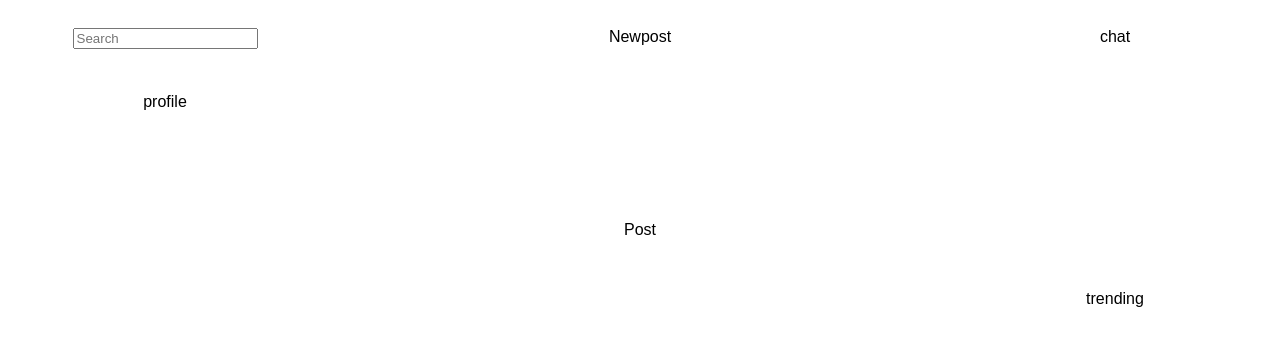
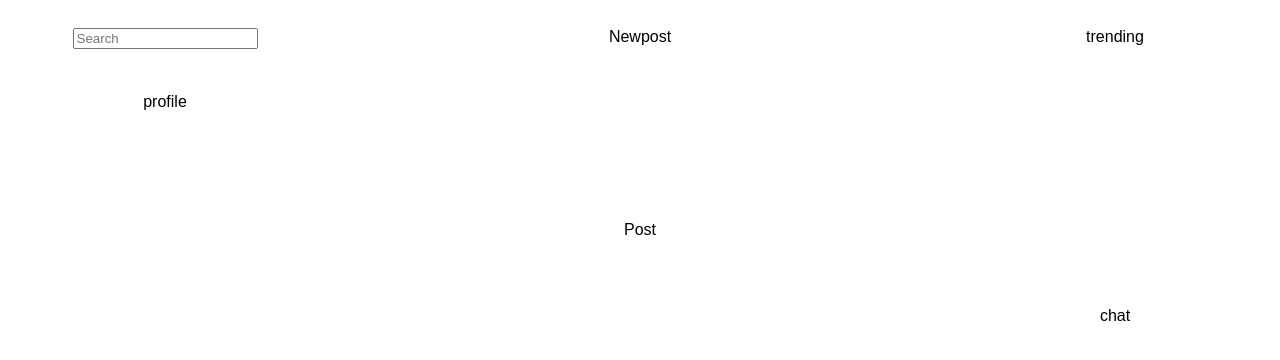
Before and after one commit to GuavaGuy2693/twatter, a React (Create React App) app: page / in a window 1280 px wide. Shown: the top 360 px of the page. Built offline with nearby package versions, Linux system fonts and the light colour scheme.

Commit message:
Cleaning and cleansing ahahahahaaa

```diff
--- a/src/App.js
+++ b/src/App.js
@@ -1,6 +1,4 @@
-import { Component } from "react";
 import "./styles.css";
-import styled from "styled-components";
 import { MainArea } from "./Components";
 const App = () => {
   return (
@@ -11,18 +9,3 @@ const App = () => {
 };
 
 export default App;
-
-const Wrapper = styled.div`
-  display: flex;
-  flex-direction: row;
-  justify-content: center;
-  align-items: flex-start;
-  padding: 20px 0px;
-  gap: 15px;
-
-  position: absolute;
-  width: 1270px;
-  height: 715px;
-  left: 85px;
-  top: 0px;
-`;
--- a/src/Components/Feed.jsx
+++ b/src/Components/Feed.jsx
@@ -4,15 +4,15 @@ import Newpost from "./Feed/Newpost";
 import Post from "./Feed/Post";
 const feed = () => {
   return (
-    <Feeddiv>
+    <FeedDiv>
       <Newpost />
       <Post />
-    </Feeddiv>
+    </FeedDiv>
   );
 };
 
 export default feed;
-const Feeddiv = styled.div`
+const FeedDiv = styled.div`
   display: flex;
   flex-direction: column;
   align-items: center;
--- a/src/Components/Feed/Newpost.jsx
+++ b/src/Components/Feed/Newpost.jsx
@@ -1,11 +1,11 @@
 import React from "react";
 import styled from "styled-components";
 const Newpost = () => {
-  return <Newpostdiv>Newpost</Newpostdiv>;
+  return <NewPostDiv>Newpost</NewPostDiv>;
 };
 
 export default Newpost;
-const Newpostdiv = styled.div`
+const NewPostDiv = styled.div`
   width: 600px;
   height: 178px;
 
--- a/src/Components/Feed/Post.jsx
+++ b/src/Components/Feed/Post.jsx
@@ -1,11 +1,11 @@
 import React from "react";
 import styled from "styled-components";
 const Post = () => {
-  return <Postdiv>Post</Postdiv>;
+  return <PostDiv>Post</PostDiv>;
 };
 
 export default Post;
-const Postdiv = styled.div`
+const PostDiv = styled.div`
   width: 600px;
   height: 482px;
 
--- a/src/Components/MainArea.jsx
+++ b/src/Components/MainArea.jsx
@@ -2,7 +2,7 @@ import React from "react";
 import styled from "styled-components";
 import User from "./User";
 import Feed from "./Feed";
-import Rightnav from "../Rightnav";
+import Rightnav from "./Rightnav";
 const MainArea = () => {
   return (
     <Wrapper>
--- a/src/Rightnav.jsx
+++ b/src/Components/Rightnav.jsx
@@ -4,15 +4,15 @@ import Chat from "./Rightnav/Chat";
 import Trending from "./Rightnav/Trending";
 const Rightnav = () => {
   return (
-    <div>
+    <RightNavDiv>
       <Chat />
       <Trending />
-    </div>
+    </RightNavDiv>
   );
 };
 
 export default Rightnav;
-const Rightnavdiv = styled.div`
+const RightNavDiv = styled.div`
   display: flex;
   flex-direction: column;
   align-items: flex-start;
--- a/src/Rightnav/Chat.jsx
+++ b/src/Components/Rightnav/Chat.jsx
@@ -1,11 +1,11 @@
 import React from "react";
 import styled from "styled-components";
 const Chat = () => {
-  return <Chatdiv>chat</Chatdiv>;
+  return <ChatDiv>chat</ChatDiv>;
 };
 
 export default Chat;
-const Chatdiv = styled.div`
+const ChatDiv = styled.div`
   width: 320px;
   height: 262px;
 
--- a/src/Rightnav/Trending.jsx
+++ b/src/Components/Rightnav/Trending.jsx
@@ -1,11 +1,11 @@
 import React from "react";
 import styled from "styled-components";
 const Trending = () => {
-  return <Trendingdiv>trending</Trendingdiv>;
+  return <TrendingDiv>trending</TrendingDiv>;
 };
 
 export default Trending;
-const Trendingdiv = styled.div`
+const TrendingDiv = styled.div`
   width: 320px;
   height: 264px;
 
--- a/src/Components/User.jsx
+++ b/src/Components/User.jsx
@@ -4,15 +4,15 @@ import Profile from "./User/Profile";
 import Searchbar from "./User/Searchbar";
 const User = () => {
   return (
-    <Userdiv>
+    <UserDiv>
       <Profile />
       <Searchbar />
-    </Userdiv>
+    </UserDiv>
   );
 };
 
 export default User;
-const Userdiv = styled.div`
+const UserDiv = styled.div`
   display: flex;
   flex-direction: column;
   align-items: flex-end;
--- a/src/Components/User/Profile.jsx
+++ b/src/Components/User/Profile.jsx
@@ -1,11 +1,11 @@
 import React from "react";
 import styled from "styled-components";
 const profile = () => {
-  return <Profilediv>profile</Profilediv>;
+  return <ProfileDiv>profile</ProfileDiv>;
 };
 
 export default profile;
-const Profilediv = styled.div`
+const ProfileDiv = styled.div`
   width: 320px;
   height: 341px;
 
```
